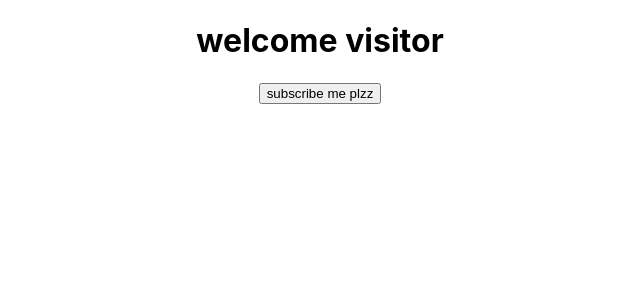
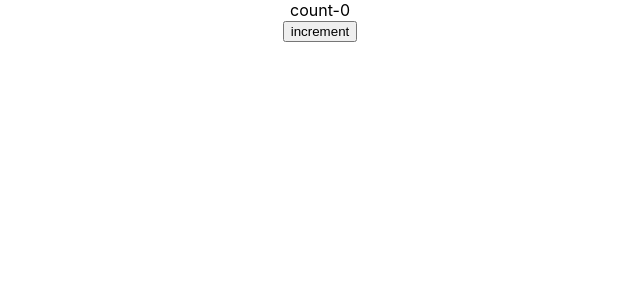
Before and after one commit to pop-dev5016/code-evolution-react, a React (Create React App) app: page / in a window 1280 px wide. Shown: the top 300 px of the page, without its empty margins (320-960 px from the left). Built offline with nearby package versions, Linux system fonts and the light colour scheme.

Commit message:
wont able to change state

```diff
--- a/src/App.js
+++ b/src/App.js
@@ -4,6 +4,7 @@
 import Greet from './components/Function';
 import Welcome from './components/welcome';
 import Message from './components/message';
+import Counter from './components/Counter';
 import React from "react";
 import { Component } from "react";
 
@@ -25,7 +26,9 @@
       <Greet name="amma" regno="2012505020"></Greet>
       <Welcome name="nava" regno="2012505018"></Welcome>
       <Welcome name="appa" regno="2012505019" ></Welcome> */}
-      <Message></Message>
+      {/* <Message></Message> */}
+      <Counter></Counter>
+
     </div>
   );
 }
--- /dev/null
+++ b/src/components/Counter.js
@@ -0,0 +1,29 @@
+import React, { Component } from 'react'
+
+class Counter extends Component {
+
+    constructor(props) {
+      super(props)
+
+      this.state = {
+         count:0
+      }
+    }
+
+    increment(){
+        this.state.count = this.state.count + 1
+        console.log(this.state.count);
+    }
+
+  render() {
+    return (
+     <div>
+        <div>count-{this.state.count}</div>
+        <button onClick={()=>this.increment()}>increment</button>
+     </div>
+
+    )
+  }
+}
+
+export default Counter
```
